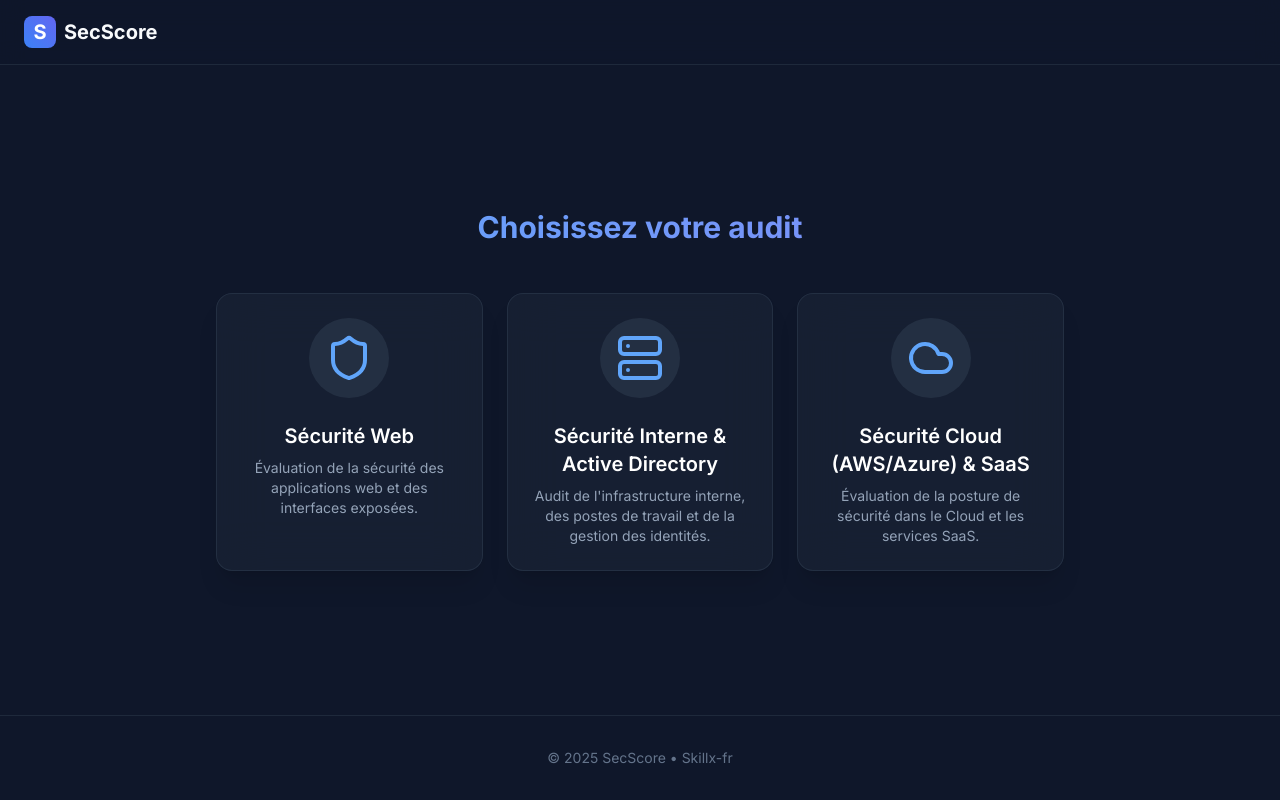
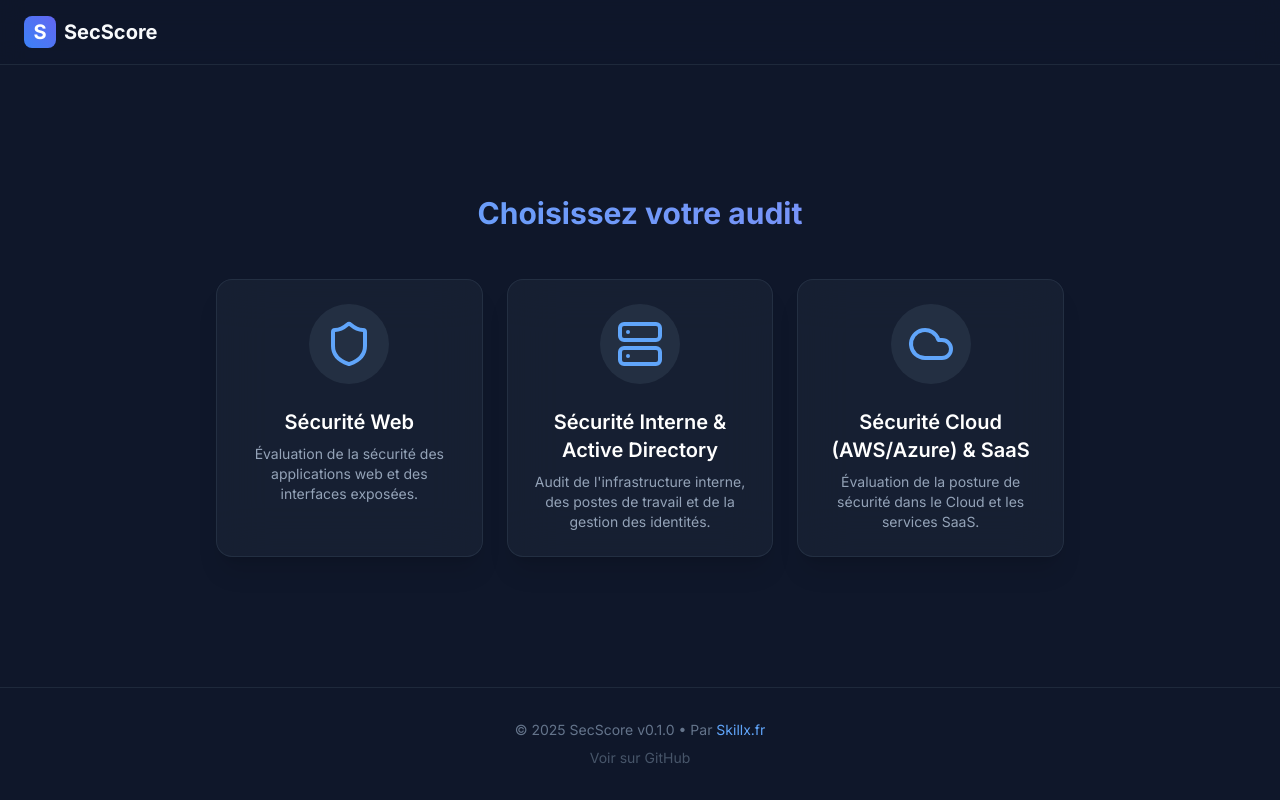
Before and after one commit to Skillx-fr/SecScore, a React (Vite) app: page / in a window 1280 px wide. Built offline with nearby package versions, Linux system fonts and the light colour scheme.

Commit message:
feat: release v0.1.0 with animated scoring and footer links

```diff
--- a/package.json
+++ b/package.json
@@ -1,7 +1,7 @@
 {
   "name": "secscore",
   "private": true,
-  "version": "0.0.0",
+  "version": "0.1.0",
   "type": "module",
   "scripts": {
     "dev": "vite",
--- a/src/App.jsx
+++ b/src/App.jsx
@@ -5,6 +5,7 @@ import { QuestionWizard } from './components/QuestionWizard';
 import { ResultsDashboard } from './components/ResultsDashboard';
 import { LiveScoreGauge } from './components/LiveScoreGauge';
 import data from './data/questions.json';
+import pkg from '../package.json';
 
 function App() {
   const [currentTheme, setCurrentTheme] = useState(null);
@@ -87,7 +88,14 @@ function App() {
 
       {/* Footer */}
       <footer className="border-t border-slate-800 py-8 text-center text-slate-500 text-sm">
-        <p>&copy; {new Date().getFullYear()} SecScore &bull; Skillx-fr</p>
+        <div className="flex flex-col items-center gap-2">
+          <p>
+            &copy; {new Date().getFullYear()} SecScore v{pkg.version} &bull; Par <a href="https://skillx.fr" target="_blank" rel="noopener noreferrer" className="text-blue-400 hover:text-blue-300 transition-colors">Skillx.fr</a>
+          </p>
+          <a href="https://github.com/Skillx-fr/SecScore" target="_blank" rel="noopener noreferrer" className="text-slate-600 hover:text-slate-400 transition-colors">
+            Voir sur GitHub
+          </a>
+        </div>
       </footer>
     </div>
   );
--- a/src/components/LiveScoreGauge.jsx
+++ b/src/components/LiveScoreGauge.jsx
@@ -1,10 +1,21 @@
-import { motion } from 'framer-motion';
+import { motion, useAnimation } from 'framer-motion';
+import { useEffect } from 'react';
 
 export function LiveScoreGauge({ score, maxScore, size = 120 }) {
     const percentage = maxScore > 0 ? (score / maxScore) * 100 : 0;
     const radius = size / 2 - 10;
     const circumference = 2 * Math.PI * radius;
     const strokeDashoffset = circumference - (percentage / 100) * circumference;
+    const controls = useAnimation();
+
+    useEffect(() => {
+        if (score > 0) {
+            controls.start({
+                scale: [1, 1.2, 1],
+                transition: { duration: 0.3 }
+            });
+        }
+    }, [score, controls]);
 
     const getColor = (p) => {
         if (p >= 80) return '#10b981'; // Emerald 500
@@ -14,7 +25,11 @@ export function LiveScoreGauge({ score, maxScore, size = 120 }) {
     };
 
     return (
-        <div className="relative flex items-center justify-center" style={{ width: size, height: size }}>
+        <motion.div
+            animate={controls}
+            className="relative flex items-center justify-center"
+            style={{ width: size, height: size }}
+        >
             {/* Background Circle */}
             <svg className="transform -rotate-90 w-full h-full">
                 <circle
@@ -42,13 +57,18 @@ export function LiveScoreGauge({ score, maxScore, size = 120 }) {
                 />
             </svg>
             <div className="absolute flex flex-col items-center">
-                <span className="text-2xl font-bold font-mono text-white">
+                <motion.span
+                    key={score}
+                    initial={{ scale: 0.8, opacity: 0 }}
+                    animate={{ scale: 1, opacity: 1 }}
+                    className="text-2xl font-bold font-mono text-white"
+                >
                     {score}
-                </span>
+                </motion.span>
                 <span className="text-xs text-slate-400">
                     / {maxScore}
                 </span>
             </div>
-        </div>
+        </motion.div>
     );
 }
```
